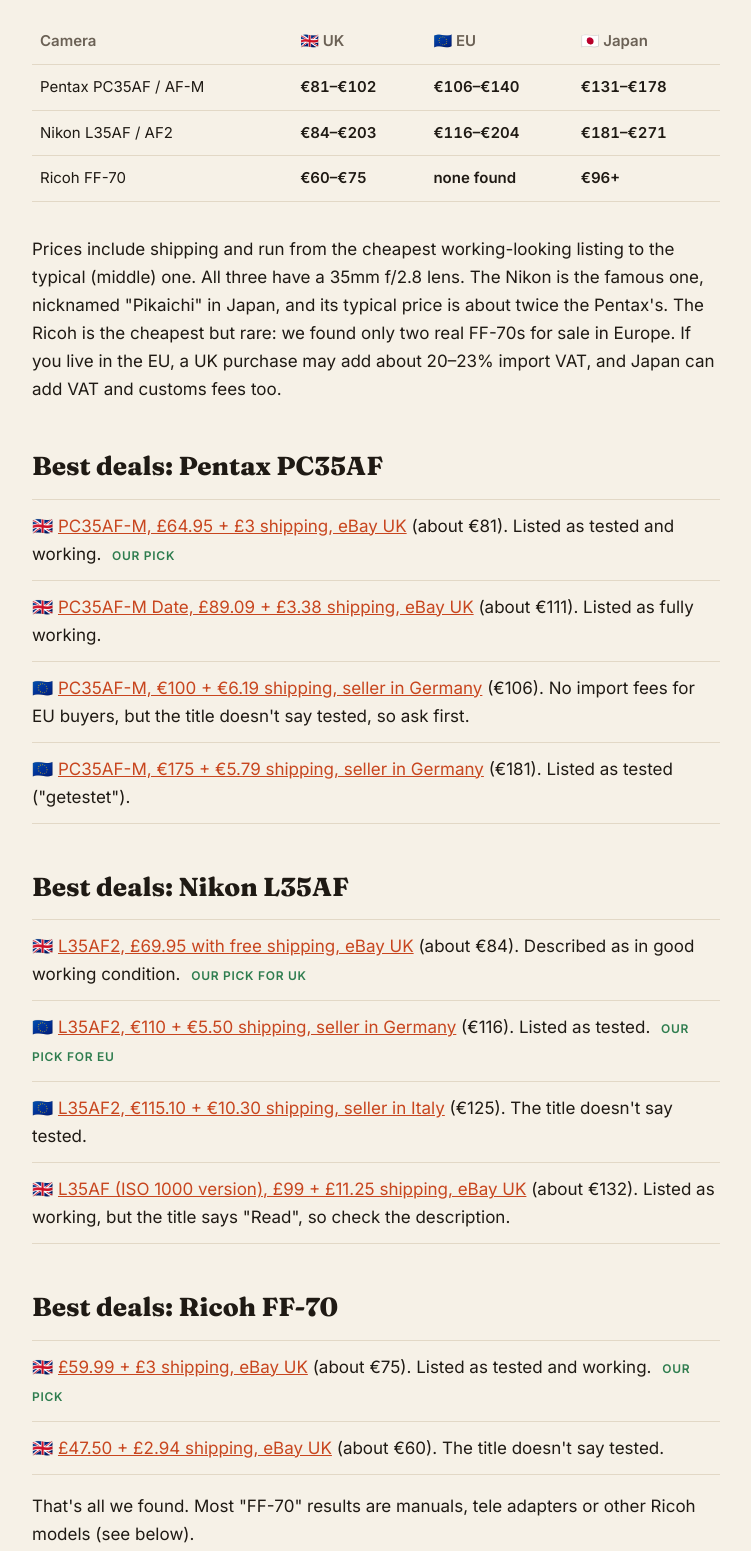
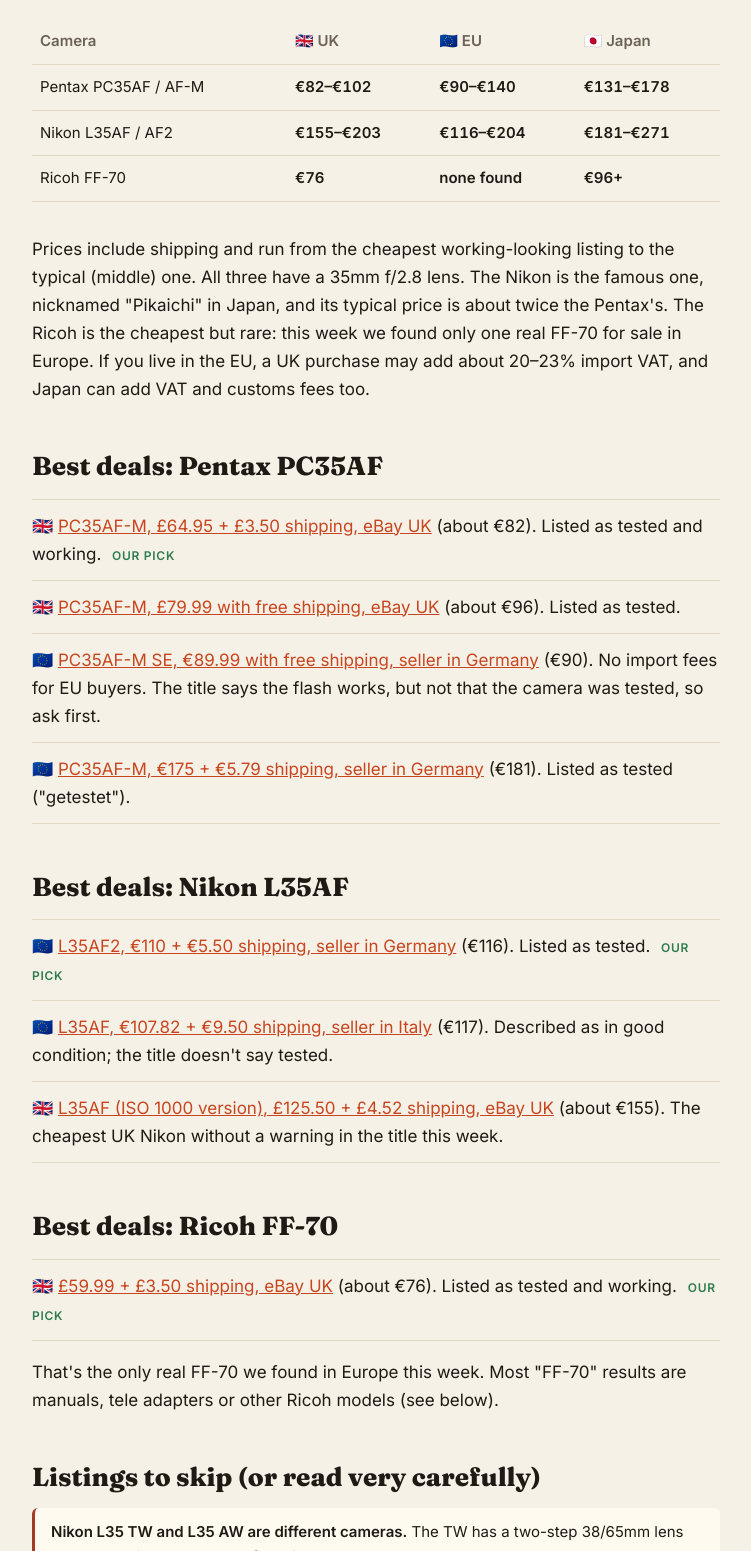
Before and after one commit to vasilyukwork-stack/frame-hunter, a plain HTML site: page cheap-f28-compacts.html in a window 1280 px wide. Shown: the part 527-2078 px from the top of the page, without its empty margins (264-1015 px from the left). Drawn offline with Linux system fonts and the light colour scheme.

Commit message:
Add files via upload

```diff
--- a/cheap-f28-compacts.html
+++ b/cheap-f28-compacts.html
@@ -4,7 +4,7 @@
   <meta charset="utf-8">
   <meta name="viewport" content="width=device-width, initial-scale=1">
   <title>Nikon L35AF vs Pentax PC35AF vs Ricoh FF-70: prices 2026 | Frame Hunter</title>
-  <meta name="description" content="Three cheap 35mm f/2.8 point-and-shoots compared: we checked 350 eBay UK and EU listings. Pentax PC35AF from €81, Nikon L35AF from €84, Ricoh FF-70 from €60.">
+  <meta name="description" content="Three cheap 35mm f/2.8 point-and-shoots compared: we checked 350 eBay UK and EU listings. Pentax PC35AF from €82, Nikon L35AF from €116, Ricoh FF-70 from €76.">
   <link rel="preconnect" href="https://fonts.googleapis.com">
   <link rel="preconnect" href="https://fonts.gstatic.com" crossorigin>
   <link href="https://fonts.googleapis.com/css2?family=Fraunces:opsz,wght@9..144,600;9..144,800&family=Inter:wght@400;500;600&display=swap" rel="stylesheet">
@@ -64,7 +64,7 @@
   <header class="wrap"><a class="logo" href="./">Frame<span>Hunter</span></a></header>
 
   <main class="wrap">
-    <p class="meta">Prices checked on 14 November 2026 · eBay UK, DE, FR, IT, ES, NL</p>
+    <p class="meta">Prices updated on 21 November 2026 · eBay UK, DE, FR, IT, ES, NL</p>
     <h1>Nikon L35AF vs Pentax PC35AF vs Ricoh FF-70: cheap f/2.8 point-and-shoots, real prices in 2026</h1>
     <p>When we asked Reddit what to buy instead of an Olympus mju II, these three kept coming up: simple 1980s autofocus compacts with a sharp 35mm f/2.8 lens. We pulled about 350 eBay listings from six European countries, added shipping, converted to euros and read every title to remove manuals, winders, adapters and other models.</p>
 
@@ -73,41 +73,39 @@
       <table>
         <thead><tr><th>Camera</th><th>🇬🇧 UK</th><th>🇪🇺 EU</th><th>🇯🇵 Japan</th></tr></thead>
         <tbody>
-          <tr><td>Pentax PC35AF / AF-M</td><td class="num">€81–€102</td><td class="num">€106–€140</td><td class="num">€131–€178</td></tr>
-          <tr><td>Nikon L35AF / AF2</td><td class="num">€84–€203</td><td class="num">€116–€204</td><td class="num">€181–€271</td></tr>
-          <tr><td>Ricoh FF-70</td><td class="num">€60–€75</td><td class="num">none found</td><td class="num">€96+</td></tr>
+          <tr><td>Pentax PC35AF / AF-M</td><td class="num">€82–€102</td><td class="num">€90–€140</td><td class="num">€131–€178</td></tr>
+          <tr><td>Nikon L35AF / AF2</td><td class="num">€155–€203</td><td class="num">€116–€204</td><td class="num">€181–€271</td></tr>
+          <tr><td>Ricoh FF-70</td><td class="num">€76</td><td class="num">none found</td><td class="num">€96+</td></tr>
         </tbody>
       </table>
     </div>
-    <p>Prices include shipping and run from the cheapest working-looking listing to the typical (middle) one. All three have a 35mm f/2.8 lens. The Nikon is the famous one, nicknamed "Pikaichi" in Japan, and its typical price is about twice the Pentax's. The Ricoh is the cheapest but rare: we found only two real FF-70s for sale in Europe. If you live in the EU, a UK purchase may add about 20–23% import VAT, and Japan can add VAT and customs fees too.</p>
+    <p>Prices include shipping and run from the cheapest working-looking listing to the typical (middle) one. All three have a 35mm f/2.8 lens. The Nikon is the famous one, nicknamed "Pikaichi" in Japan, and its typical price is about twice the Pentax's. The Ricoh is the cheapest but rare: this week we found only one real FF-70 for sale in Europe. If you live in the EU, a UK purchase may add about 20–23% import VAT, and Japan can add VAT and customs fees too.</p>
 
     <h2>Best deals: Pentax PC35AF</h2>
     <ul class="deals">
-      <li>🇬🇧 <a href="https://www.ebay.co.uk/itm/900020196338?mkevt=1&amp;mkcid=1&amp;mkrid=710-53481-19255-0&amp;campid=5339236083&amp;toolid=10049" rel="sponsored nofollow" target="_blank">PC35AF-M, £64.95 + £3 shipping, eBay UK</a> (about €81). Listed as tested and working. <span class="pick">Our pick</span></li>
-      <li>🇬🇧 <a href="https://www.ebay.co.uk/itm/267842072677?mkevt=1&amp;mkcid=1&amp;mkrid=710-53481-19255-0&amp;campid=5339236083&amp;toolid=10049" rel="sponsored nofollow" target="_blank">PC35AF-M Date, £89.09 + £3.38 shipping, eBay UK</a> (about €111). Listed as fully working.</li>
-      <li>🇪🇺 <a href="https://www.ebay.de/itm/800491769940?mkevt=1&amp;mkcid=1&amp;mkrid=707-53477-19255-0&amp;campid=5339236083&amp;toolid=10049" rel="sponsored nofollow" target="_blank">PC35AF-M, €100 + €6.19 shipping, seller in Germany</a> (€106). No import fees for EU buyers, but the title doesn't say tested, so ask first.</li>
+      <li>🇬🇧 <a href="https://www.ebay.co.uk/itm/900020196338?mkevt=1&amp;mkcid=1&amp;mkrid=710-53481-19255-0&amp;campid=5339236083&amp;toolid=10049" rel="sponsored nofollow" target="_blank">PC35AF-M, £64.95 + £3.50 shipping, eBay UK</a> (about €82). Listed as tested and working. <span class="pick">Our pick</span></li>
+      <li>🇬🇧 <a href="https://www.ebay.co.uk/itm/800937392548?mkevt=1&amp;mkcid=1&amp;mkrid=710-53481-19255-0&amp;campid=5339236083&amp;toolid=10049" rel="sponsored nofollow" target="_blank">PC35AF-M, £79.99 with free shipping, eBay UK</a> (about €96). Listed as tested.</li>
+      <li>🇪🇺 <a href="https://www.ebay.de/itm/336897292648?mkevt=1&amp;mkcid=1&amp;mkrid=707-53477-19255-0&amp;campid=5339236083&amp;toolid=10049" rel="sponsored nofollow" target="_blank">PC35AF-M SE, €89.99 with free shipping, seller in Germany</a> (€90). No import fees for EU buyers. The title says the flash works, but not that the camera was tested, so ask first.</li>
       <li>🇪🇺 <a href="https://www.ebay.de/itm/198637020335?mkevt=1&amp;mkcid=1&amp;mkrid=707-53477-19255-0&amp;campid=5339236083&amp;toolid=10049" rel="sponsored nofollow" target="_blank">PC35AF-M, €175 + €5.79 shipping, seller in Germany</a> (€181). Listed as tested ("getestet").</li>
     </ul>
 
     <h2>Best deals: Nikon L35AF</h2>
     <ul class="deals">
-      <li>🇬🇧 <a href="https://www.ebay.co.uk/itm/287593797923?mkevt=1&amp;mkcid=1&amp;mkrid=710-53481-19255-0&amp;campid=5339236083&amp;toolid=10049" rel="sponsored nofollow" target="_blank">L35AF2, £69.95 with free shipping, eBay UK</a> (about €84). Described as in good working condition. <span class="pick">Our pick for UK</span></li>
-      <li>🇪🇺 <a href="https://www.ebay.de/itm/128135400543?mkevt=1&amp;mkcid=1&amp;mkrid=707-53477-19255-0&amp;campid=5339236083&amp;toolid=10049" rel="sponsored nofollow" target="_blank">L35AF2, €110 + €5.50 shipping, seller in Germany</a> (€116). Listed as tested. <span class="pick">Our pick for EU</span></li>
-      <li>🇪🇺 <a href="https://www.ebay.it/itm/389491551677?mkevt=1&amp;mkcid=1&amp;mkrid=724-53478-19255-0&amp;campid=5339236083&amp;toolid=10049" rel="sponsored nofollow" target="_blank">L35AF2, €115.10 + €10.30 shipping, seller in Italy</a> (€125). The title doesn't say tested.</li>
-      <li>🇬🇧 <a href="https://www.ebay.co.uk/itm/137892848108?mkevt=1&amp;mkcid=1&amp;mkrid=710-53481-19255-0&amp;campid=5339236083&amp;toolid=10049" rel="sponsored nofollow" target="_blank">L35AF (ISO 1000 version), £99 + £11.25 shipping, eBay UK</a> (about €132). Listed as working, but the title says "Read", so check the description.</li>
+      <li>🇪🇺 <a href="https://www.ebay.de/itm/128135400543?mkevt=1&amp;mkcid=1&amp;mkrid=707-53477-19255-0&amp;campid=5339236083&amp;toolid=10049" rel="sponsored nofollow" target="_blank">L35AF2, €110 + €5.50 shipping, seller in Germany</a> (€116). Listed as tested. <span class="pick">Our pick</span></li>
+      <li>🇪🇺 <a href="https://www.ebay.it/itm/366749561160?mkevt=1&amp;mkcid=1&amp;mkrid=724-53478-19255-0&amp;campid=5339236083&amp;toolid=10049" rel="sponsored nofollow" target="_blank">L35AF, €107.82 + €9.50 shipping, seller in Italy</a> (€117). Described as in good condition; the title doesn't say tested.</li>
+      <li>🇬🇧 <a href="https://www.ebay.co.uk/itm/880109625634?mkevt=1&amp;mkcid=1&amp;mkrid=710-53481-19255-0&amp;campid=5339236083&amp;toolid=10049" rel="sponsored nofollow" target="_blank">L35AF (ISO 1000 version), £125.50 + £4.52 shipping, eBay UK</a> (about €155). The cheapest UK Nikon without a warning in the title this week.</li>
     </ul>
 
     <h2>Best deals: Ricoh FF-70</h2>
     <ul class="deals">
-      <li>🇬🇧 <a href="https://www.ebay.co.uk/itm/900075681248?mkevt=1&amp;mkcid=1&amp;mkrid=710-53481-19255-0&amp;campid=5339236083&amp;toolid=10049" rel="sponsored nofollow" target="_blank">£59.99 + £3 shipping, eBay UK</a> (about €75). Listed as tested and working. <span class="pick">Our pick</span></li>
-      <li>🇬🇧 <a href="https://www.ebay.co.uk/itm/168848476876?mkevt=1&amp;mkcid=1&amp;mkrid=710-53481-19255-0&amp;campid=5339236083&amp;toolid=10049" rel="sponsored nofollow" target="_blank">£47.50 + £2.94 shipping, eBay UK</a> (about €60). The title doesn't say tested.</li>
+      <li>🇬🇧 <a href="https://www.ebay.co.uk/itm/900075681248?mkevt=1&amp;mkcid=1&amp;mkrid=710-53481-19255-0&amp;campid=5339236083&amp;toolid=10049" rel="sponsored nofollow" target="_blank">£59.99 + £3.50 shipping, eBay UK</a> (about €76). Listed as tested and working. <span class="pick">Our pick</span></li>
     </ul>
-    <p>That's all we found. Most "FF-70" results are manuals, tele adapters or other Ricoh models (see below).</p>
+    <p>That's the only real FF-70 we found in Europe this week. Most "FF-70" results are manuals, tele adapters or other Ricoh models (see below).</p>
 
     <h2>Listings to skip (or read very carefully)</h2>
     <p class="warn"><b>Nikon L35 TW and L35 AW are different cameras.</b> The TW has a two-step 38/65mm lens and the AW is the waterproof version. Both show up when you search "L35AF". The L35AD is the date-imprint version of the L35AF.</p>
-    <p class="warn"><b>"Pikaichi" from Japan at €180–€400+.</b> 36 of the Nikon listings we found were from Japan, typically around €270 with shipping. Many are in great condition, but the same camera costs about €84–€125 in Europe.</p>
-    <p class="warn"><b>Keyword-stuffed titles.</b> One Czech seller lists a Pentax PC35AF-M at €234–€289 with "Nikon L35AF Canon" in the title. A tested Pentax costs €81 in the UK.</p>
+    <p class="warn"><b>"Pikaichi" from Japan at €180–€400+.</b> 36 of the Nikon listings we found were from Japan, typically around €270 with shipping. Many are in great condition, but the same camera costs about €116–€155 in Europe.</p>
+    <p class="warn"><b>Keyword-stuffed titles.</b> One Czech seller lists a Pentax PC35AF-M at €234–€289 with "Nikon L35AF Canon" in the title. A tested Pentax costs about €82 in the UK.</p>
     <p class="warn"><b>Accessories that look like cameras.</b> The Pentax PC35 Winder (€37–€63), Ricoh TC-9 tele adapters, Nikon mini tripods and manuals all come up in these searches. Check the photos.</p>
     <p class="warn"><b>Other Ricoh FF models.</b> The FF-7, FF-9, FF-10, FF-700 and FZ-70 are different cameras. The FF-9 has an f/3.5 lens, and the FF-700 sells for €80–€156, more than an FF-70.</p>
     <p class="warn"><b>Untested and "with issues".</b> Several German listings say "ungetestet" or "ungeprüft" (untested), and the cheapest FF-70D from Japan says "Tested with Issues". That's a gamble, not a deal.</p>
@@ -116,7 +114,7 @@
     <ul>
       <li><b>Best value:</b> Pentax PC35AF. Same 35mm f/2.8 idea as the Nikon, usually around €100, and plenty of tested ones in the UK.</li>
       <li><b>The cult classic:</b> Nikon L35AF. Look for the L35AF2 or the ISO 1000 version if you shoot faster film. Under €130 in Europe is a fair price.</li>
-      <li><b>Cheapest, if you find one:</b> Ricoh FF-70, around €60–€75. Rare in Europe, so grab a tested one when it appears.</li>
+      <li><b>Cheapest, if you find one:</b> Ricoh FF-70, around €60–€80. Rare in Europe, so grab a tested one when it appears.</li>
     </ul>
 
     <h2>More cheap pocket cameras</h2>
--- a/sitemap.xml
+++ b/sitemap.xml
@@ -5,5 +5,5 @@
   <url><loc>https://framehunter.eu/olympus-mju-ii-price.html</loc><lastmod>2026-11-10</lastmod></url>
   <url><loc>https://framehunter.eu/olympus-xa-price.html</loc><lastmod>2026-11-11</lastmod></url>
   <url><loc>https://framehunter.eu/leica-mini-twins.html</loc><lastmod>2026-11-12</lastmod></url>
-  <url><loc>https://framehunter.eu/cheap-f28-compacts.html</loc><lastmod>2026-11-14</lastmod></url>
+  <url><loc>https://framehunter.eu/cheap-f28-compacts.html</loc><lastmod>2026-11-21</lastmod></url>
 </urlset>
```
